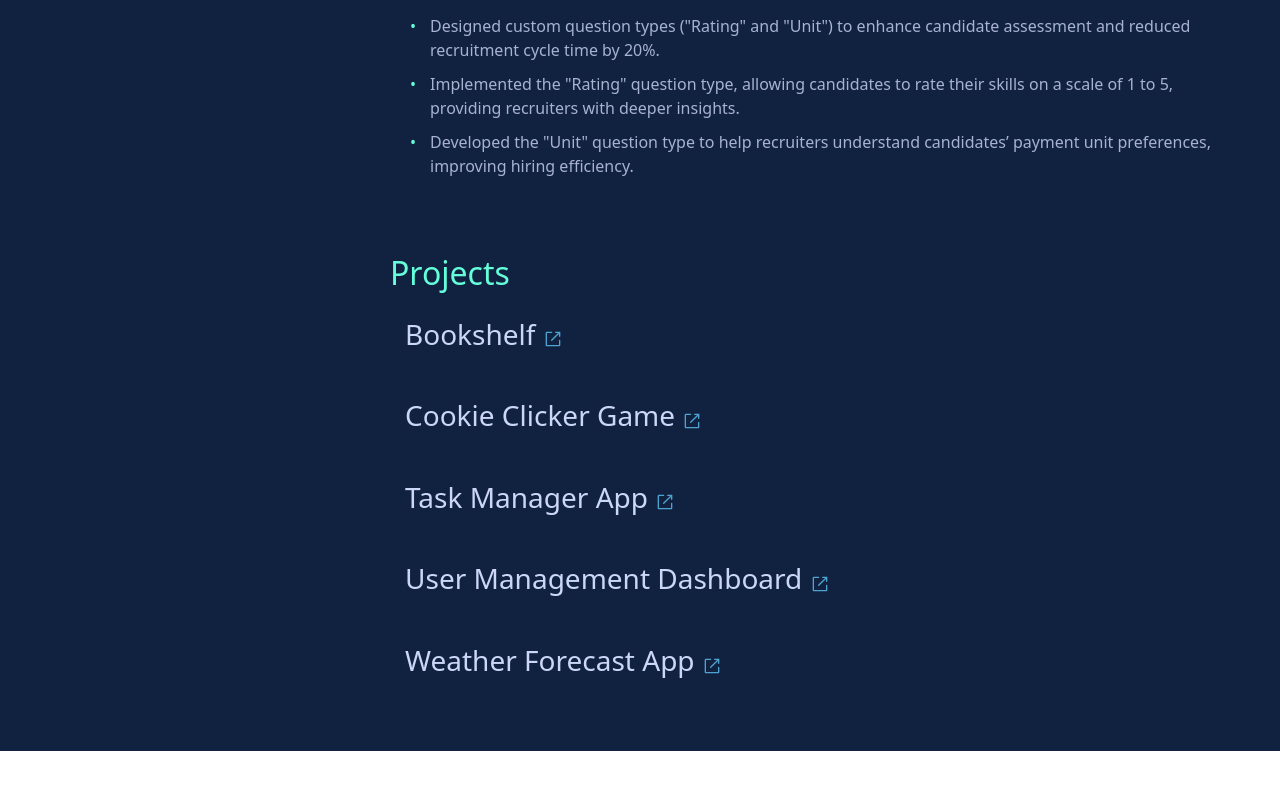
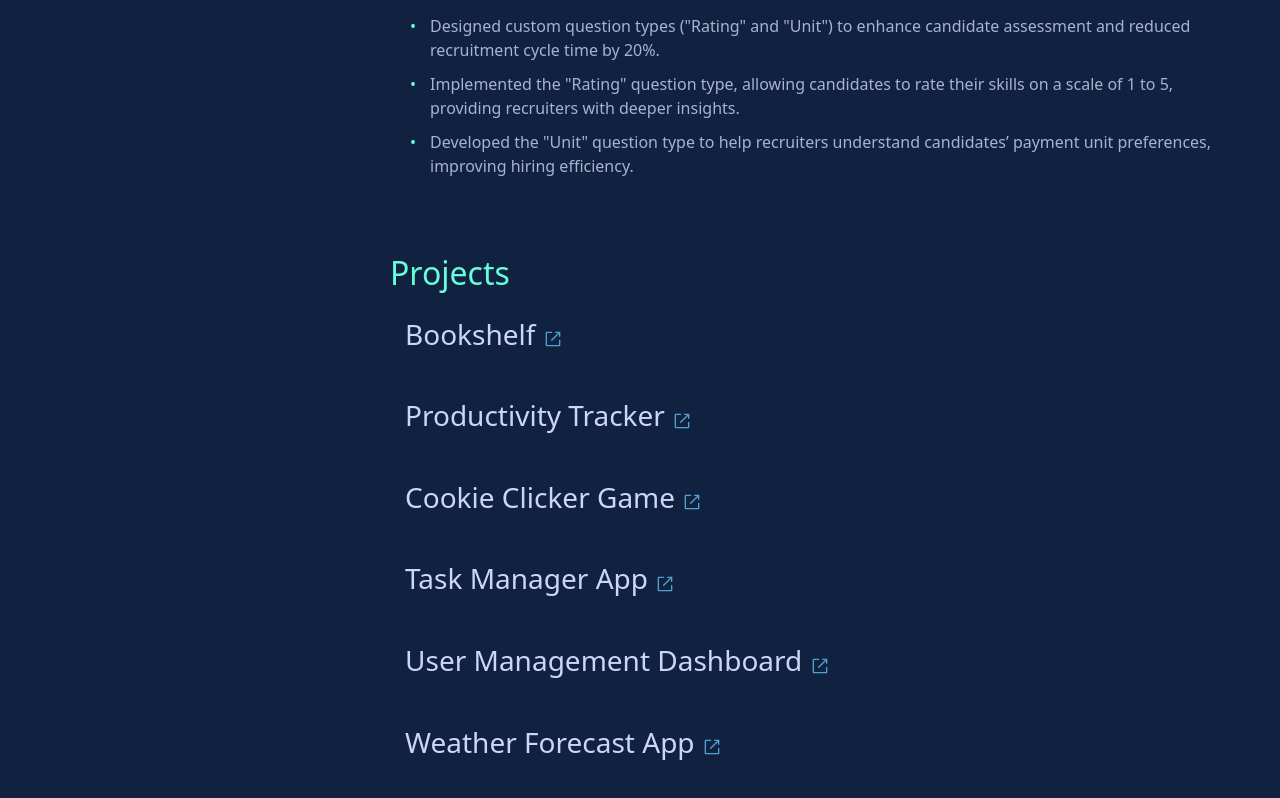
Before and after one commit to ManasaSita/my-portfolio, a React (Create React App) app: page / in a window 1280 px wide. Shown: the part 1753-2551 px from the top of the page. Before the commit the page ends 2504 px from the top, so only its background shows below. Built offline with nearby package versions, Linux system fonts and the light colour scheme.

Commit message:
Added new project - Productivity Tracker

```diff
--- a/src/components/Projects.js
+++ b/src/components/Projects.js
@@ -20,6 +20,25 @@ const projectsData = [
   },
   {
     id: 2,
+    title: "Productivity Tracker",
+    techStack: "React.js, TailwindCSS, Lucide-React",
+    apis: "LocalStorage Web API",
+    libraries: "Lucide-React Icons",
+    features: [
+      "Goal management with customizable icons, colors, and XP multipliers",
+      "Task creation with priorities, notes, deadlines, and XP rewards",
+      "Recurring tasks with daily, weekly, and monthly repetition",
+      "Progress tracking (units or subtasks) with analytics",
+      "Gamification: XP, levels, streaks, and focus sessions (Pomodoro timer)",
+      "Drag-and-drop task reordering and priority management",
+      "Export and backup task/goal data in JSON"
+    ],
+    challenges: "Managing recurring tasks with streaks and progress tracking",
+    liveLink: "https://manasasita.github.io/time-manager-app/",
+    image: ""
+  },
+  {
+    id: 3,
     title: "Cookie Clicker Game",
     techStack: "MERN Stack, HTML/CSS",
     apis: "localStorage Web API",
@@ -33,7 +52,7 @@ const projectsData = [
     image: "/images/Cookie Clicker.png"
   },
   {
-    id: 3,
+    id: 4,
     title: "Task Manager App",
     techStack: "MERN Stack, Bootstrap, JWT",
     apis: "RESTful APIs, localStorage Web API",
@@ -50,7 +69,7 @@ const projectsData = [
     image: ""
   },
   {
-    id: 4,
+    id: 5,
     title: "User Management Dashboard",
     techStack: "ReactJS, CSS",
     apis: " JSONPlaceholder API, Fetch API,",
@@ -65,7 +84,7 @@ const projectsData = [
     image: "images/User Management.png"
   },
   {
-    id: 5,
+    id: 6,
     title: "Weather Forecast App",
     techStack: "React.js, Next.js, Express.js",
     apis: "OpenWeather API, HERE Maps Geocoding API",
```
